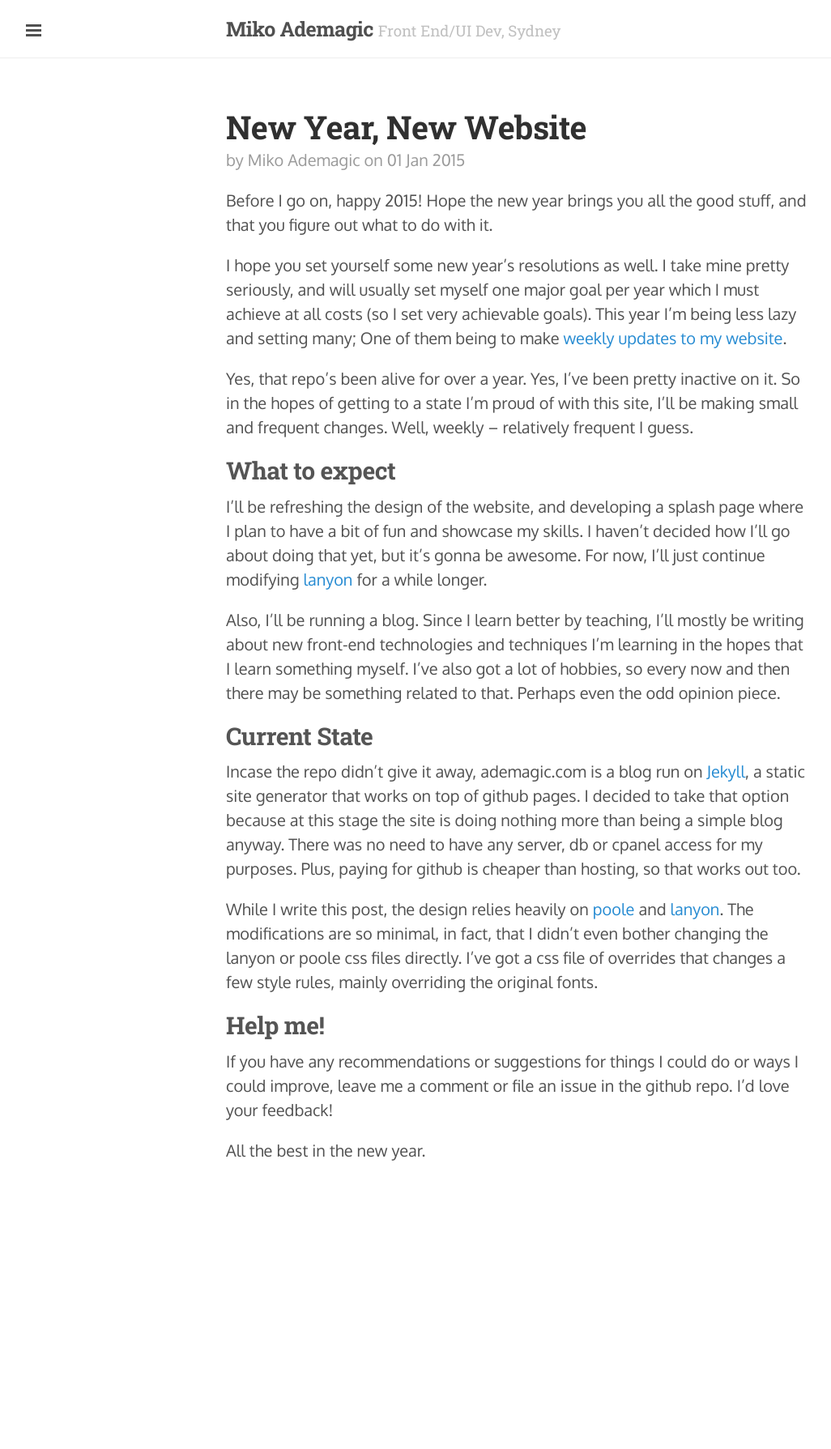
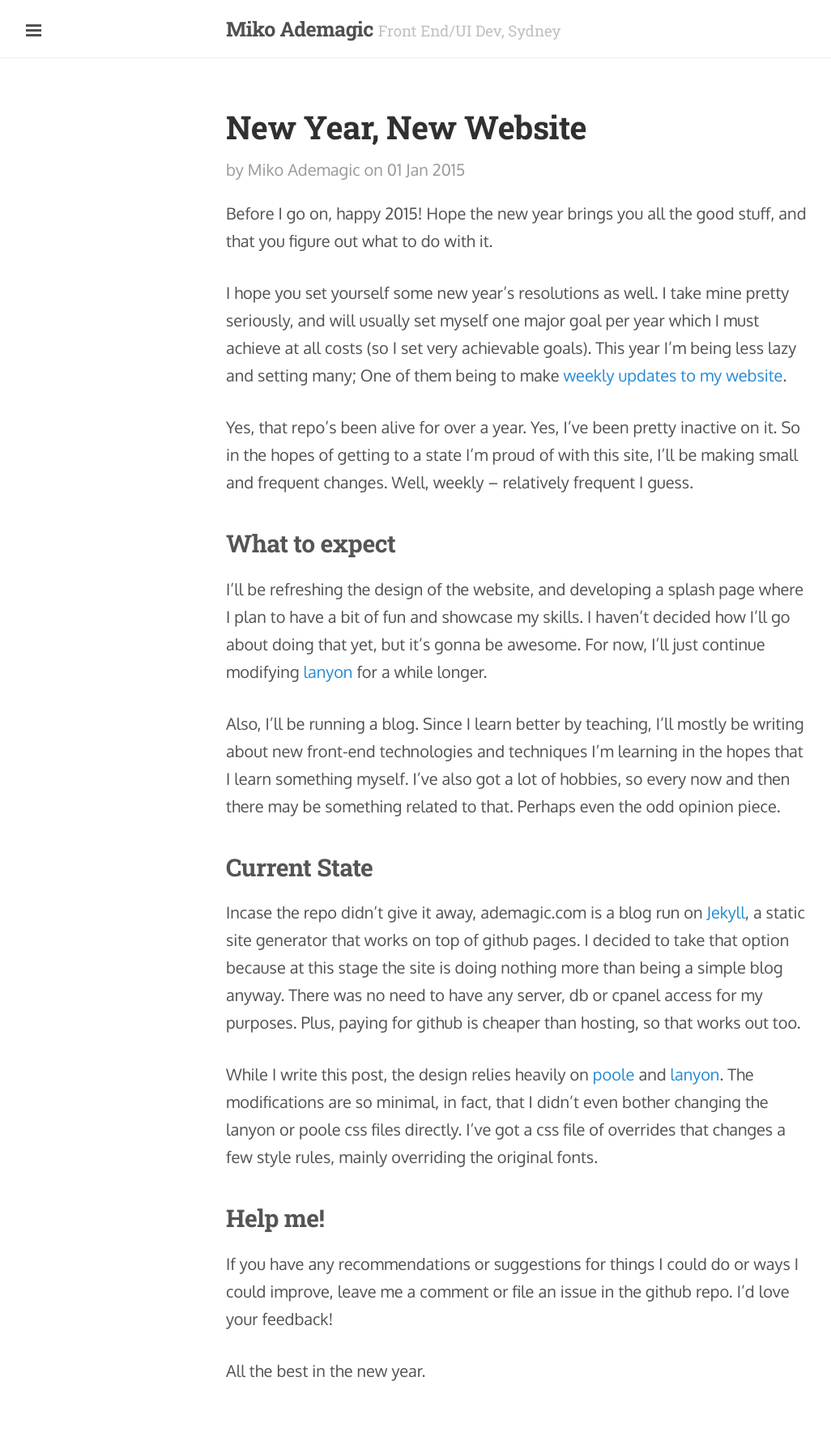
Before and after one commit to ademagic/ademagic.github.io, a Jekyll site: the page built from _posts/2015-01-01-new-year-new-website.md, in a window 1280 px wide. Shown: the whole page at 81% size, without its empty margins (1-1027 px from the left). Built offline with Jekyll 4.4.1, drawn with Linux system fonts in a browser that asks for light colours; Markdown is read by kramdown in place of the engine named in the settings; comment, search, counter and statistics services are not loaded; before the commit the page ends 1515 px from its top, so only the background shows below that.

Commit message:
Typography fixes

```diff
--- a/public/css/mods.css
+++ b/public/css/mods.css
@@ -46,6 +46,7 @@
 
 html {
   font-family: "Oxygen", Helvetica, Arial, sans-serif;
+  line-height: 1.7;
 }
 
 h1, h2, h3, h4, h5, h6 {
@@ -55,6 +56,11 @@ h1, h2, h3, h4, h5, h6 {
 
 h1, h2 {
   font-weight: 600;
+  margin: 2rem 0 1rem;
+}
+
+p {
+  margin-bottom: 1.5rem;
 }
 
 /*
```
